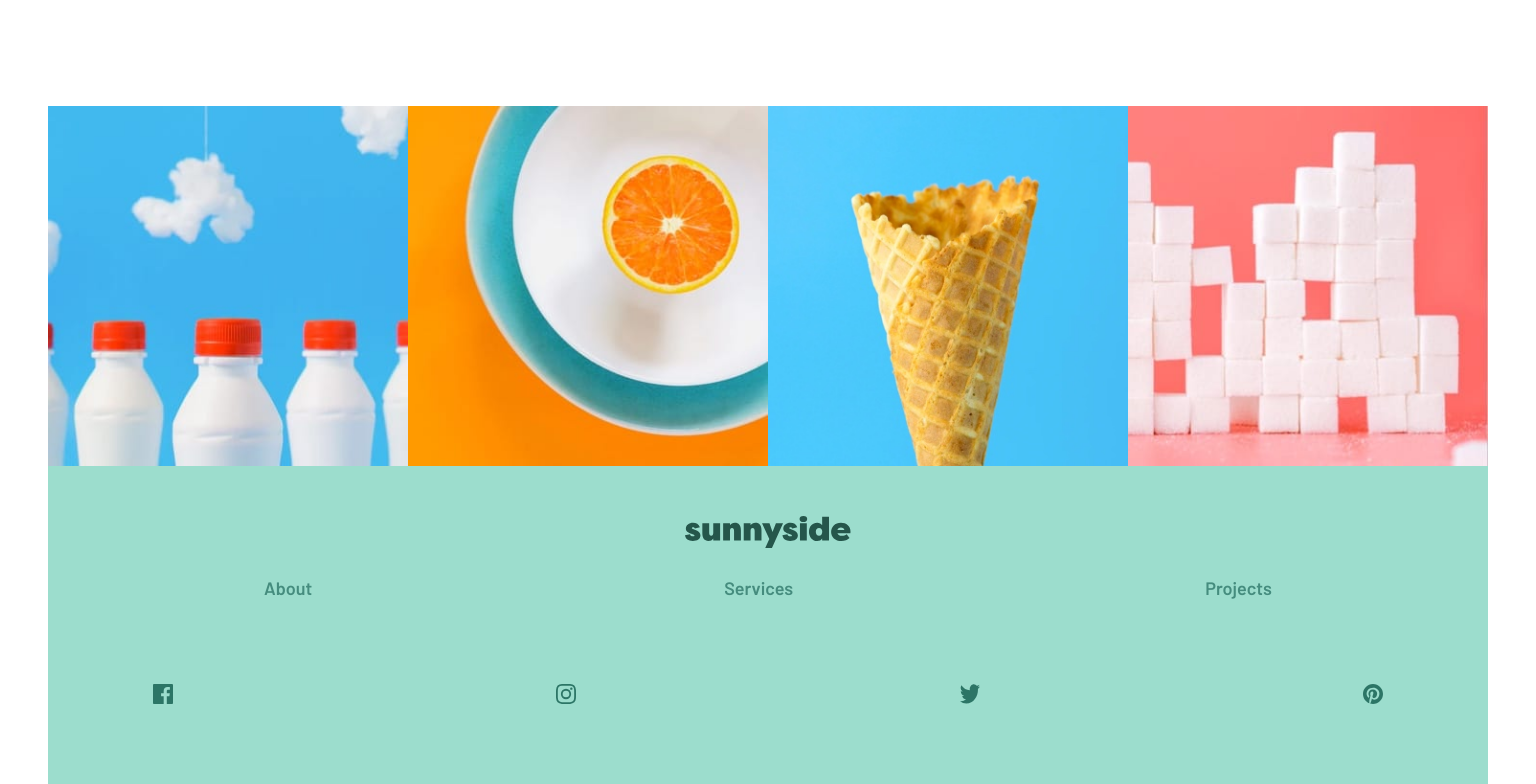
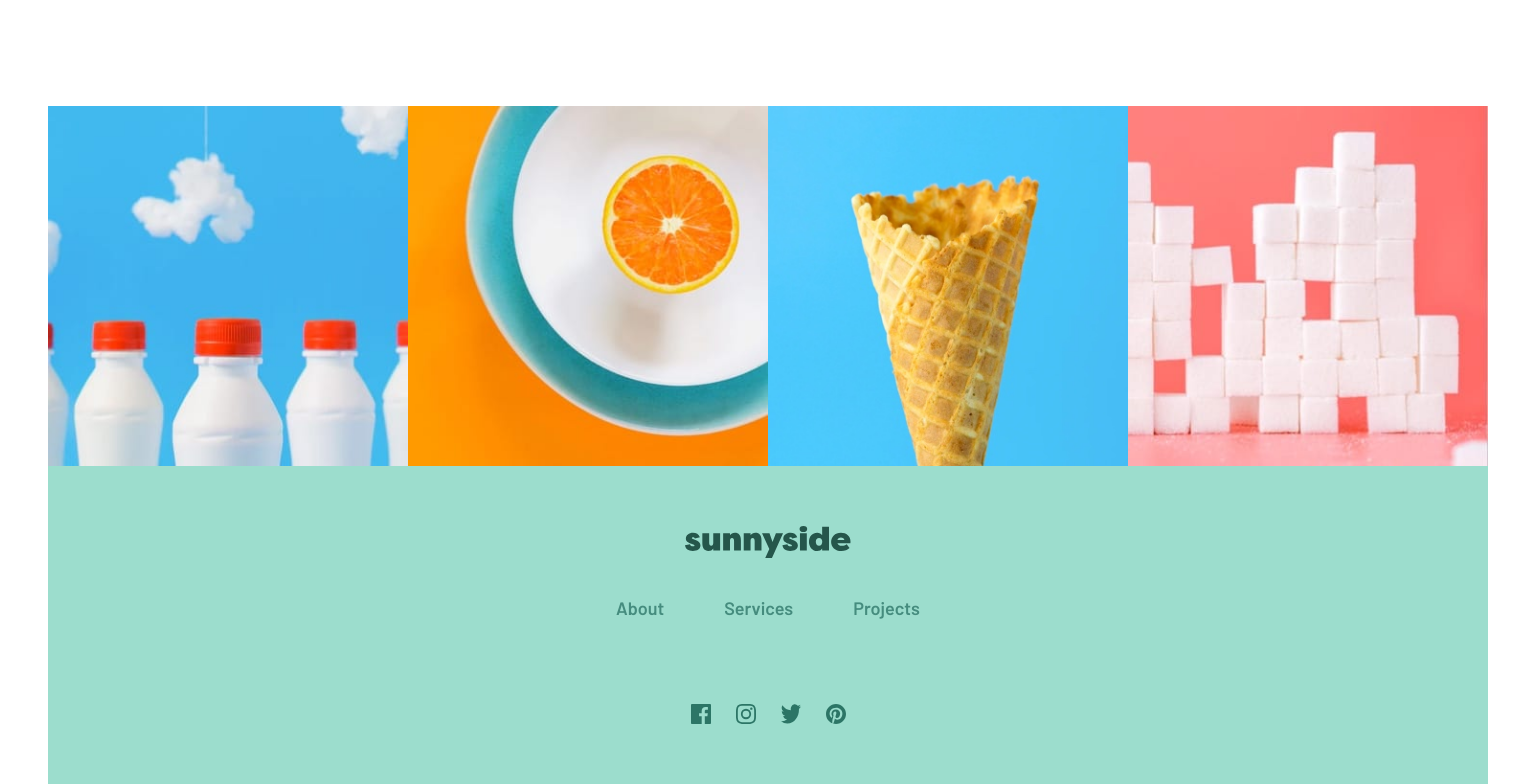
Before and after one commit to erwinruiz/sunnyside-agency-landing-page, a React (Create React App) app: page / in a window 1536 px wide. Shown: the part 3192-3976 px from the top of the page. Built offline with nearby package versions, Linux system fonts and the light colour scheme.

Commit message:
Make footer component responsive in desktop design

```diff
--- a/src/Components/Footer.module.css
+++ b/src/Components/Footer.module.css
@@ -24,3 +24,20 @@
 .socialLinks img {
   cursor: pointer;
 }
+
+@media (min-width: 1440px) {
+  .container {
+    padding: 60px 0;
+  }
+  .container .logo {
+    margin-bottom: 35px;
+  }
+  .sectionsLinks {
+    justify-content: center;
+    gap: 60px;
+  }
+  .socialLinks {
+    justify-content: center;
+    gap: 25px;
+  }
+}
```
